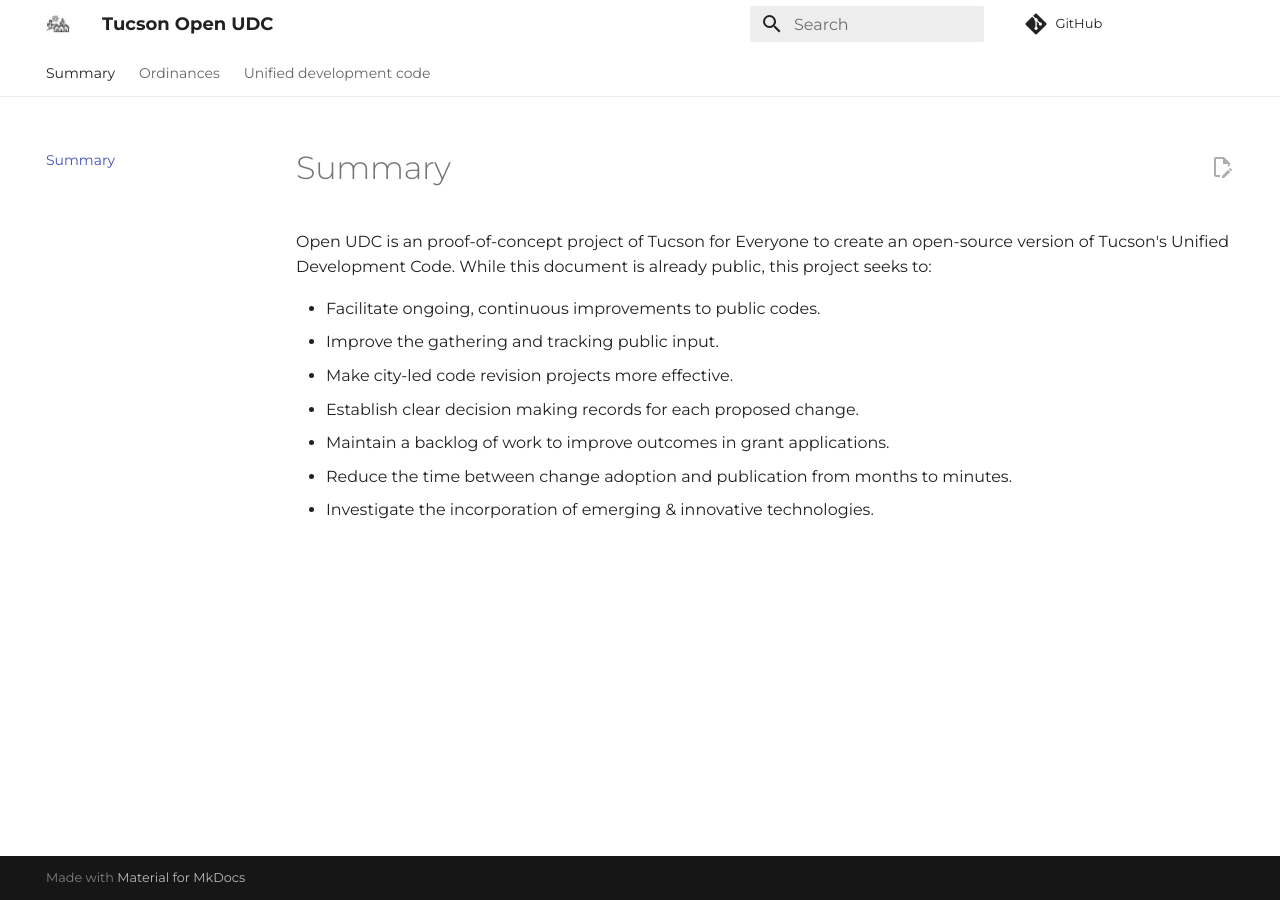
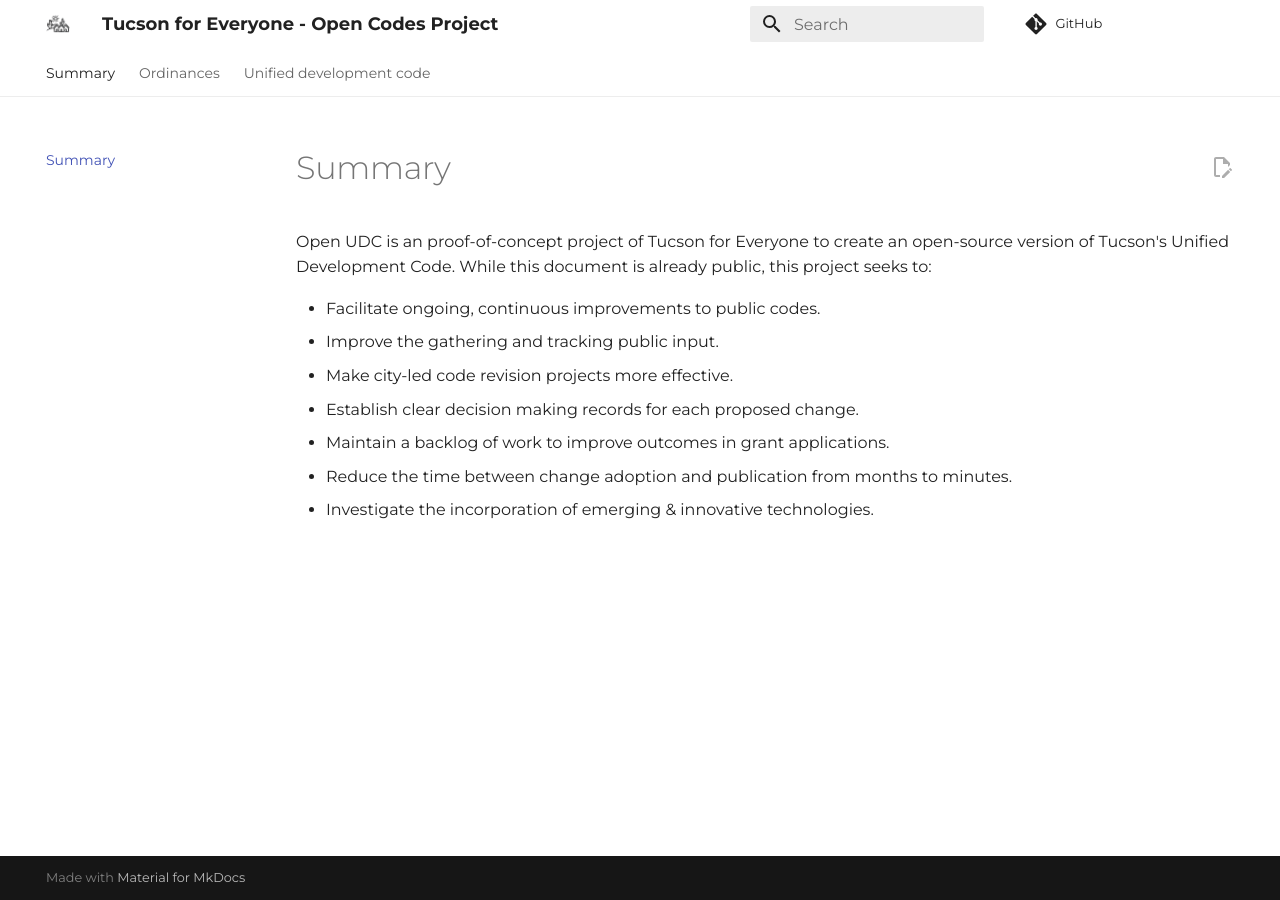
Before and after one commit to katteranga/tucson-udc, an MkDocs documentation site: the page built from docs/index.md, in a window 1280 px wide. Built offline with MkDocs 1.6.1 and Material for MkDocs 9.7.7, drawn with Linux system fonts in a browser that asks for light colours; comment, search, counter and statistics services are not loaded.

Commit message:
Update mkdocs.yml

```diff
--- a/mkdocs.yml
+++ b/mkdocs.yml
@@ -1,4 +1,4 @@
-site_name: Tucson Open UDC
+site_name: Tucson for Everyone - Open Codes Project
 site_url: https://katteranga.github.io/tucson-udc/
 repo_url: https://github.com/katteranga/tucson-udc/
 edit_uri: edit/main/docs/
```
